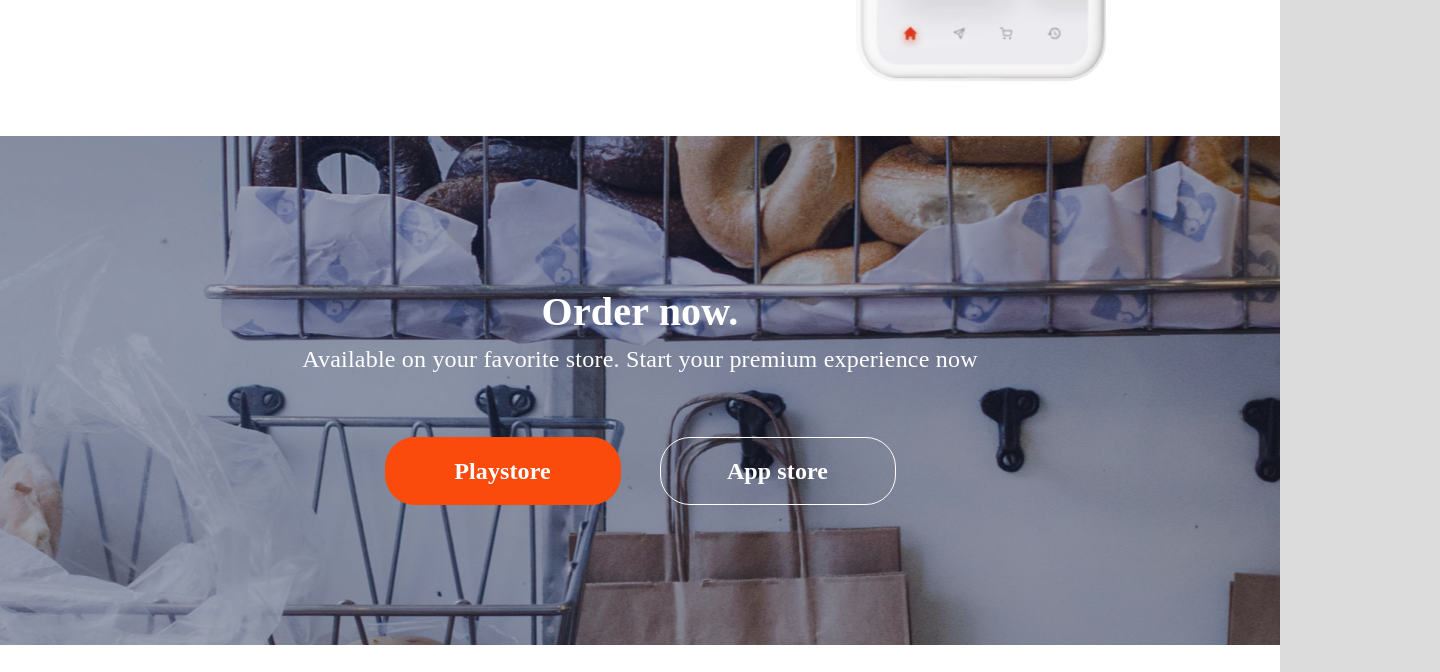
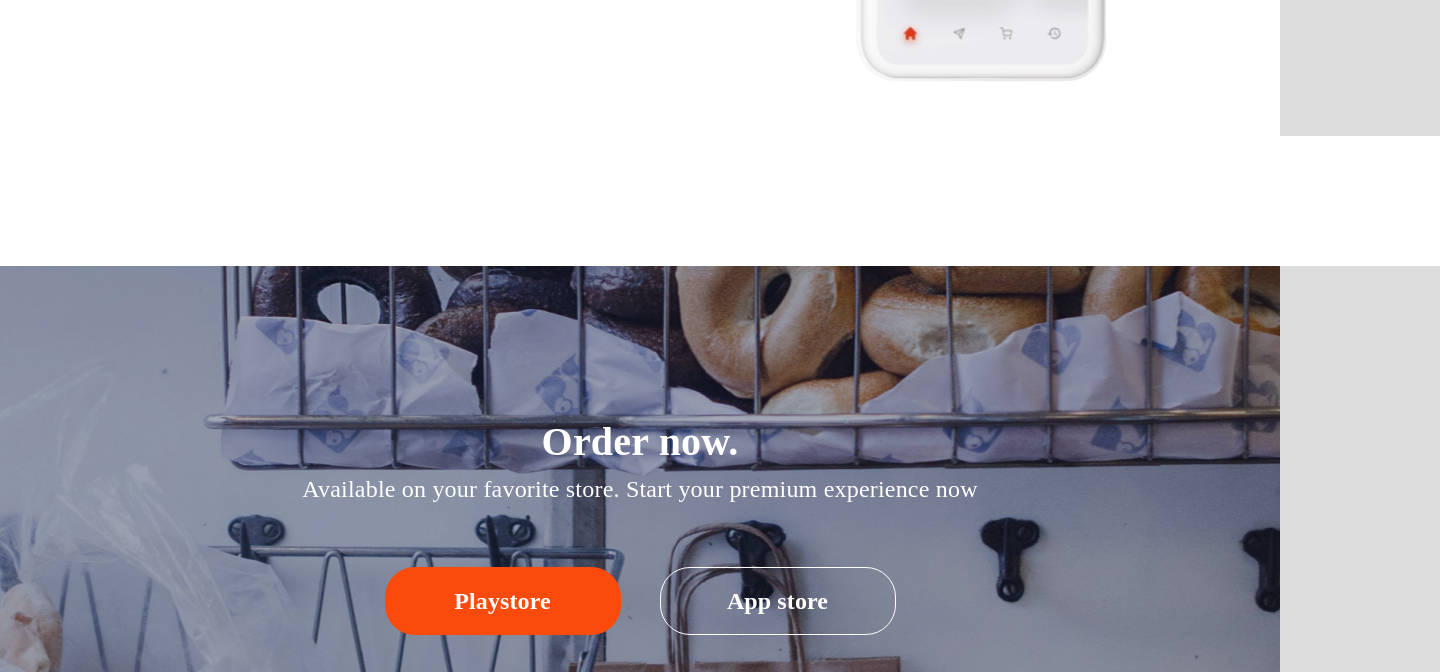
Before and after one commit to YurijCroz/project_flex, a plain HTML site: page index.html in a window 1280 px wide. Shown: the part 1960-2632 px from the top of the page, 1440 px wide, since content can reach past the window. Drawn offline with Linux system fonts and the light colour scheme.

Commit message:
release index

```diff
--- a/index.html
+++ b/index.html
@@ -54,6 +54,7 @@
                     <img src="./images/mobi2.png" alt="">
                 </div>
             </section>
+            <section class="border130"></section>
         </section>
         <section class="ordNow">
             <h2>Order now.</h2>
```
